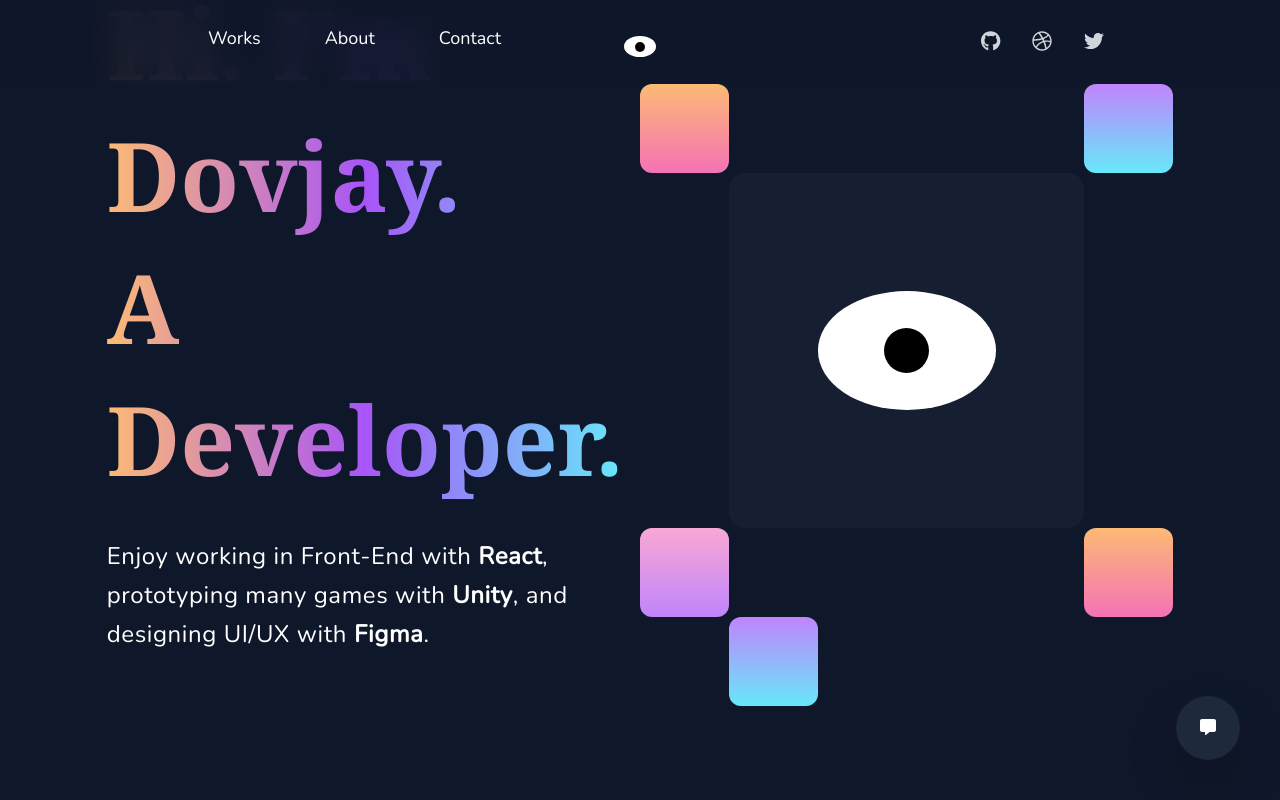
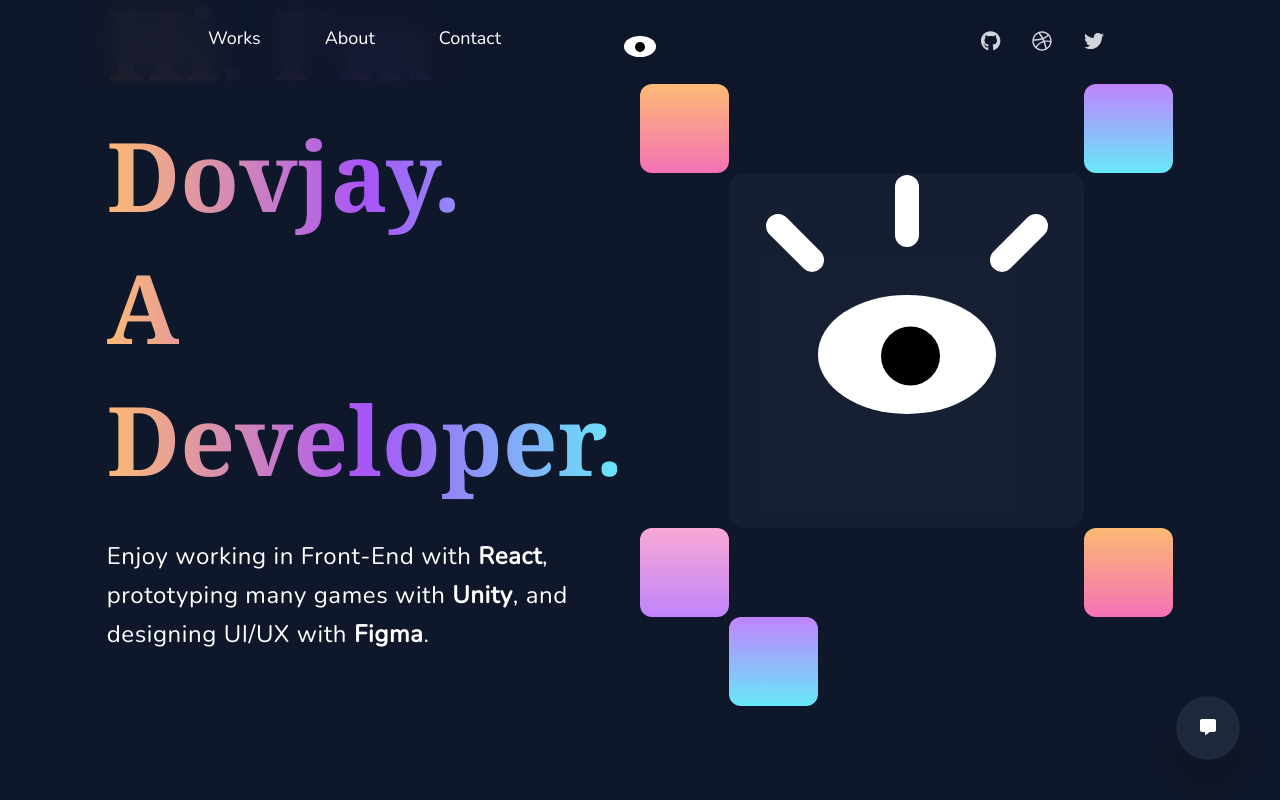
Before and after one commit to dovjay/dovjay.github.io, a React (Create React App) app: page /#/ in a window 1280 px wide. Shown: the top 800 px of the page. Built offline with nearby package versions, Linux system fonts and the light colour scheme; no server answers; a web font is replaced by a local one.

Commit message:
animate main eye, disable button when sending form

```diff
--- a/src/components/Chatbot/ContactWindow.js
+++ b/src/components/Chatbot/ContactWindow.js
@@ -1,4 +1,4 @@
-import { useRef } from "react";
+import { useRef, useState } from "react";
 import emailjs from "@emailjs/browser";
 import { FontAwesomeIcon } from "@fortawesome/react-fontawesome";
 import { faClose } from "@fortawesome/free-solid-svg-icons";
@@ -16,13 +16,18 @@
 
 function ContactWindow(props) {
     const form = useRef();
+    const [disableButton, setDisableButton] = useState(false);
 
     const sendEmail = e => {
         e.preventDefault();
 
+        setDisableButton(true);
+
         emailjs.sendForm(SERVICE_ID, TEMPLATE_ID, form.current, PUBLIC_KEY)
             .then((result) => {
                 console.log(result.text);
+                form.current.reset();
+                setDisableButton(false);
             }, (error) => {
                 console.log(error.text);
             });
@@ -60,11 +65,11 @@
                         onSubmit={sendEmail}
                         className="grid gap-4 w-[22rem] text-gray-800 p-5 bg-white"
                     >
-                        <Input label="Name" name="from_name" type="text" />
-                        <Input label="Email" name="from_email" type="email" />
-                        <Input label="Subject" name="subject" type="text" />
-                        <Textarea label="Message" name="message" rows={4} />
-                        <Button name="Submit" type="submit" />
+                        <Input label="Name" name="from_name" type="text" required={true} />
+                        <Input label="Email" name="from_email" type="email" required={true} />
+                        <Input label="Subject" name="subject" type="text" required={true} />
+                        <Textarea label="Message" name="message" rows={4} required={true} />
+                        <Button disabled={disableButton} name="Submit" type="submit" />
                     </form>
                 </div>
             )}
--- /dev/null
+++ b/src/components/MainEye.js
@@ -0,0 +1,39 @@
+import { motion } from "framer-motion";
+
+function MainEye(props) {
+    return (
+        <motion.div
+            className="relative w-full h-full"
+            animate={{
+                scale: [1, 1, 1, 1, 1, 1, 1, 1, 3.2, 3.2, 1],
+                translateY: [0, 5, 0, 5, 0, 5, 0, 5, 60, 60, 0]
+            }}
+            transition={{
+                ease: "easeOut",
+                duration: 15,
+                times: [0, 0.1, 0.2, 0.3, 0.4, 0.5, 0.6, 0.7, 0.75, 0.96, 1],
+                repeat: Infinity
+            }}
+        >
+            <div className="w-6 aspect-[1/3] bg-white absolute rounded-full m-auto inset-0 -translate-y-28 -translate-x-28 -rotate-45" />
+            <div className="w-6 aspect-[1/3] bg-white absolute rounded-full m-auto inset-0 -translate-y-36" />
+            <div className="w-6 aspect-[1/3] bg-white absolute rounded-full m-auto inset-0 -translate-y-28 translate-x-28 rotate-45" />
+            <div className="w-1/2 aspect-[3/2] bg-white rounded-ellipse absolute m-auto inset-0">
+                <motion.div
+                    className="w-2/6 bg-black aspect-square rounded-full absolute m-auto inset-0"
+                    animate={{
+                        scale: [1, 1, 1, 1, 1, 1, 1, 1, 1, 1, 1, 1, .8, .8, .8, 1],
+                        translateX: [0, 0, 0, 50, 50, 50, 50, 0, 0, 0, 0, 0, 40, 40, -40, 0],
+                        translateY: [0, 0, 0, 0, -20, 0, 20, 0, 0, -40, 0, 0, 40, 40, 40, 0]
+                    }}
+                    transition={{
+                        duration: 15,
+                        repeat: Infinity
+                    }}
+                />
+            </div>
+        </motion.div>
+    );
+}
+
+export default MainEye;
--- a/src/components/Navbar.js
+++ b/src/components/Navbar.js
@@ -2,7 +2,7 @@
 import { FontAwesomeIcon } from '@fortawesome/react-fontawesome';
 import { faGithub, faDribbble, faTwitter } from '@fortawesome/free-brands-svg-icons';
 
-import Eye from "./Eye";
+import TopEye from "./TopEye";
 
 import { ChatbotContext } from "./Chatbot/ChatbotContext";
 
@@ -12,7 +12,7 @@
             {({ setWindow }) => (
                 <section className="w-full text-white sticky top-0 bg-slate-900/90 backdrop-blur-lg z-20">
                     <div className="w-full flex p-8 absolute pointer-events-none">
-                        <Eye />
+                        <TopEye />
                     </div>
                     <div className="flex justify-between p-4 w-3/4 mx-auto">
                         <div className="flex font-medium text-lg">
--- a/src/components/Eye.js
+++ b/src/components/TopEye.js
@@ -3,7 +3,7 @@
 
 import Vector from "../utils/Vector";
 
-class Eye extends React.Component {
+class TopEye extends React.Component {
     constructor(props) {
         super(props);
         this.state = {
@@ -117,4 +117,4 @@
     }
 }
 
-export default Eye;
+export default TopEye;
--- a/src/components/form/Button.js
+++ b/src/components/form/Button.js
@@ -1,8 +1,8 @@
 function Button(props) {
     return (
         <button
-            type={props.type} name={props.name} onClick={props.onClick}
-            className="bg-slate-800 text-white font-semibold p-3 rounded-md hover:bg-slate-700 active:bg-slate-900"
+            type={props.type} name={props.name} onClick={props.onClick} disabled={props.disabled}
+            className="bg-slate-800 text-white font-semibold p-3 rounded-md hover:bg-slate-700 active:bg-slate-900 disabled:bg-slate-800/50"
         >
             {props.name}
         </button>
--- a/src/components/form/Textarea.js
+++ b/src/components/form/Textarea.js
@@ -6,6 +6,7 @@
             </label>
             <textarea
                 name={props.name}
+                required={props.required || false}
                 className="rounded-md p-3 resize-none border border-gray-500 focus:border-blue-500 focus:ring-1 focus:ring-blue-500 outline-none"
                 rows={props.rows}
             ></textarea>
--- a/src/routes/Home.js
+++ b/src/routes/Home.js
@@ -5,6 +5,8 @@
 import projectCoverC from '../img/drumpads.png';
 import projectCoverD from '../img/markdownpreviewer.png';
 import projectCoverE from '../img/randomquotegenerator.png';
+
+import MainEye from '../components/MainEye';
 
 function Home() {
     return (
@@ -28,10 +30,8 @@
                         <div className="bg-gradient-to-b from-orange-300 to-pink-400 w-1/6 aspect-square rounded-xl"></div>
                         <div className="bg-gradient-to-b from-purple-400 to-cyan-300 w-1/6 aspect-square rounded-xl"></div>
                     </div>
-                    <div className="mx-auto w-4/6 aspect-square bg-slate-800/50 rounded-2xl relative overflow-hidden">
-                        <div className="w-1/2 aspect-[3/2] bg-white rounded-ellipse absolute m-auto inset-0">
-                            <div className="w-1/4 bg-black aspect-square rounded-full absolute m-auto inset-0"></div>
-                        </div>
+                    <div className="mx-auto w-4/6 aspect-square bg-slate-800/50 rounded-2xl overflow-hidden">
+                        <MainEye />
                     </div>
                     <div className="flex justify-between">
                         <div className="bg-gradient-to-b from-pink-300 to-purple-400 w-1/6 aspect-square rounded-xl"></div>
```
